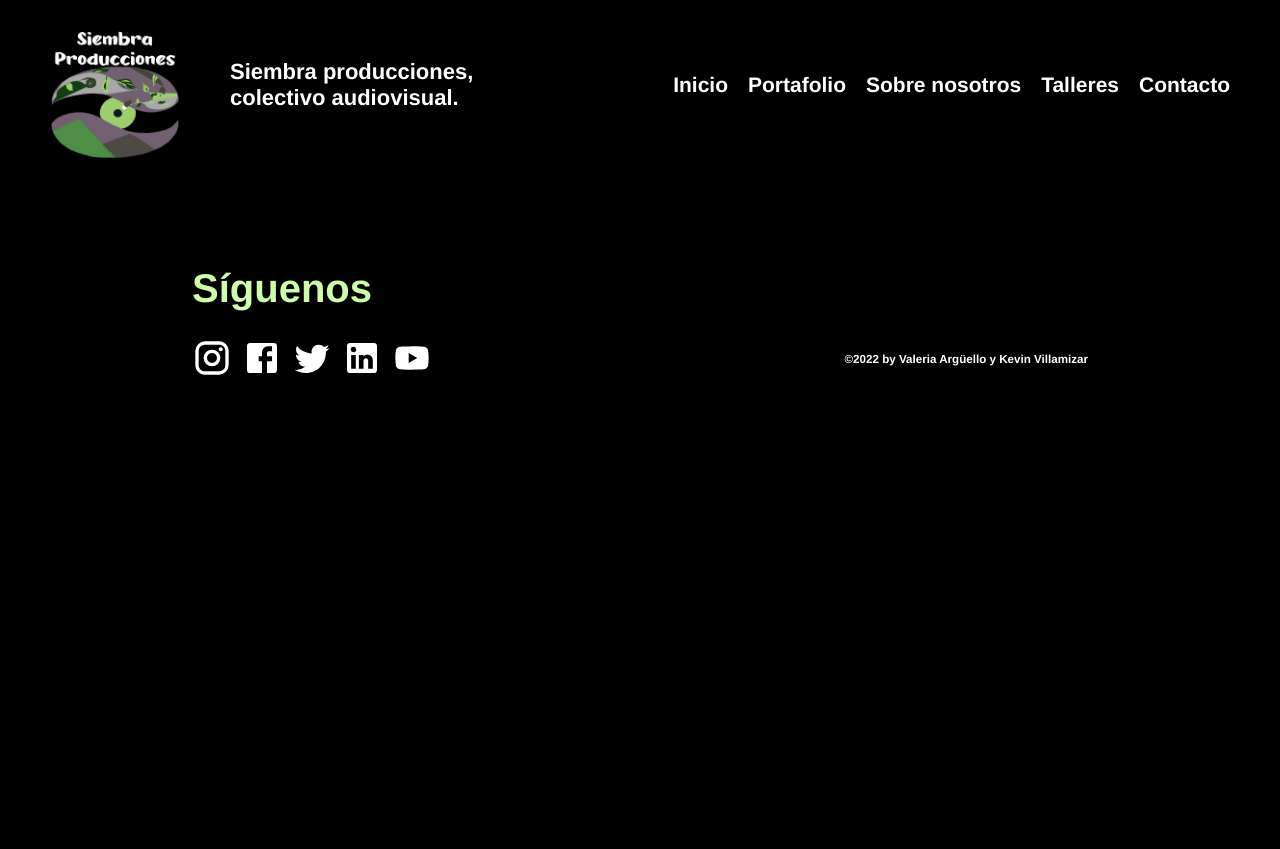
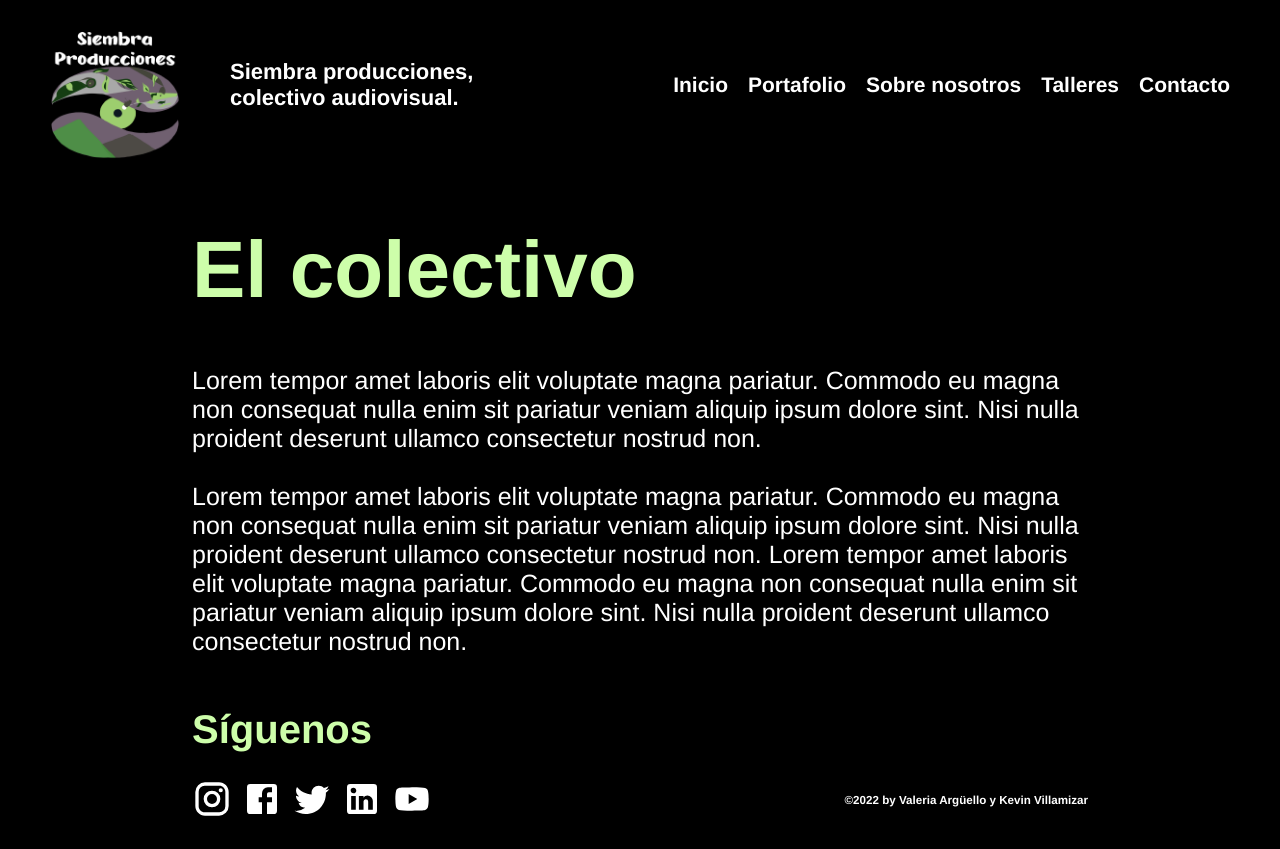
Before and after one commit to MaremagnumX/siembra-producciones, a React (Create React App) app: page /about in a window 1280 px wide. Before the commit the page ends 800 px from the top, so only its background shows below. Built offline with nearby package versions, Linux system fonts and the light colour scheme.

Commit message:
Title 'El colectivo' added | Paragraph and style added

```diff
--- a/src/pages/About.js
+++ b/src/pages/About.js
@@ -1,9 +1,27 @@
 import React from "react";
+import Title from '../components/Title.js'
+import '../styles/About.css';
 
-function About () {
+function About() {
       return (
-            <div>
-                  <h1>About</h1>
+            <div className="container-about">
+                  <div className="green-title">
+                        <Title title='El colectivo' color='green' size='big' />
+                  </div>
+                  <div className="paragraph-container">
+                        <p className="paragraph">
+                        Lorem tempor amet laboris elit voluptate magna pariatur.
+                        Commodo eu magna non consequat nulla enim sit pariatur veniam aliquip ipsum dolore sint.
+                        Nisi nulla proident deserunt ullamco consectetur nostrud non.
+                        <br/>
+                        <br/>
+                        Lorem tempor amet laboris elit voluptate magna pariatur.
+                        Commodo eu magna non consequat nulla enim sit pariatur veniam aliquip ipsum dolore sint.
+                        Nisi nulla proident deserunt ullamco consectetur nostrud non. Lorem tempor amet laboris elit
+                        voluptate magna pariatur. Commodo eu magna non consequat nulla enim sit pariatur veniam aliquip
+                        ipsum dolore sint. Nisi nulla proident deserunt ullamco consectetur nostrud non.
+                        </p>
+                  </div>
             </div>
       )
 }
--- /dev/null
+++ b/src/styles/About.css
@@ -0,0 +1,12 @@
+.paragraph-container {
+    margin: 0 auto;
+    width: 70%;
+    height: auto;
+    display: flex;
+    justify-content: left;
+}
+
+.paragraph {
+    color: white;
+    font-size: 25px;
+}
```
